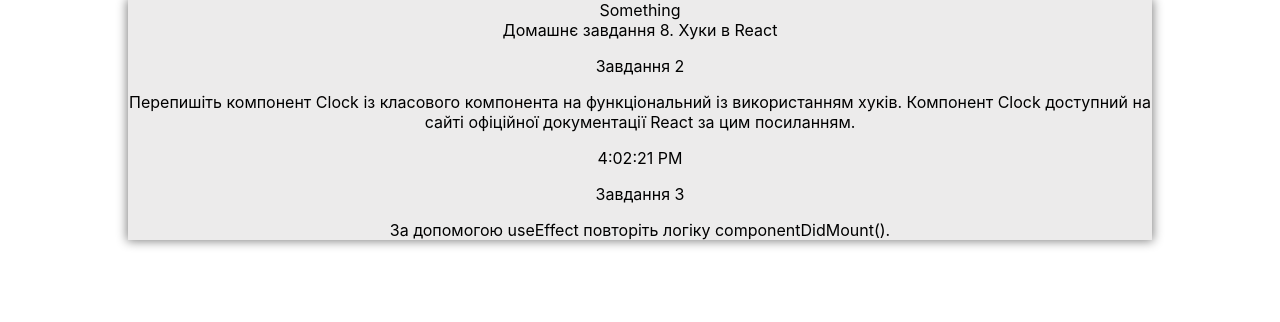
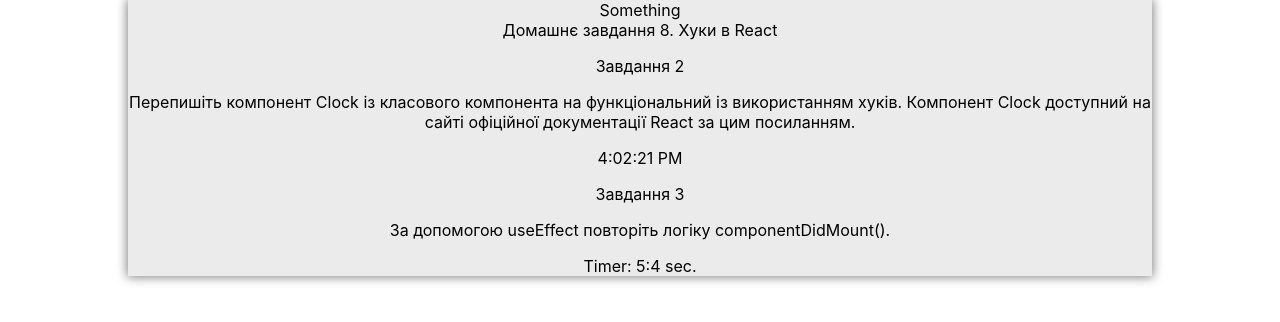
Before and after one commit to SerhiiHats/hw-8-at-react, a React (Create React App) app: page / in a window 1280 px wide. Shown: the top 322 px of the page. Built offline with nearby package versions, Linux system fonts and the light colour scheme.

Commit message:
solution of the secondary task

```diff
--- a/src/components/App/App.js
+++ b/src/components/App/App.js
@@ -1,7 +1,7 @@
 import style from './App.module.scss';
 import Header from "../Header/Header";
-import TitleSection from "../TitleSection/TitleSection";
 import SectionFirst from "../SectionFirst/SectionFirst";
+import SectionSecondary from "../SectionSecondary/SectionSecondary";
 
 function App() {
   return (
@@ -9,6 +9,7 @@ function App() {
       Something
       <Header/>
       <SectionFirst/>
+      <SectionSecondary/>
     </div>
   );
 }
--- a/src/components/SectionFirst/SectionFirst.js
+++ b/src/components/SectionFirst/SectionFirst.js
@@ -1,10 +1,6 @@
 import styles from "./SectionFirst.module.scss";
-
 import React from 'react';
-import titleSectionReduser from "../TitleSection/titleSectionReduser";
 import {useSelector} from "react-redux";
-import store from "../../redux/configStore";
-import {initialStore} from "../../redux/initialStore";
 import TitleSection from "../TitleSection/TitleSection";
 import Clock from "../Clock/Clock";
 
@@ -14,7 +10,6 @@ const SectionFirst = () => {
     <div>
       <TitleSection name={sectionTitle.task1.name} description={sectionTitle.task1.description}/>
       <Clock/>
-      <TitleSection name={sectionTitle.task2.name} description={sectionTitle.task2.description}/>
     </div>
   );
 };
--- /dev/null
+++ b/src/components/SectionSecondary/SectionSecondary.js
@@ -0,0 +1,19 @@
+import React, {useEffect, useState} from 'react';
+import {useSelector} from "react-redux";
+import TitleSection from "../TitleSection/TitleSection";
+import Clock from "../Clock/Clock";
+import Timer from "../Timer/Timer";
+
+const SectionSecondary = () => {
+
+  const sectionTitle = useSelector(store => store.sectionTitle);
+
+  return (
+    <div>
+      <TitleSection name={sectionTitle.task2.name} description={sectionTitle.task2.description}/>
+      <Timer/>
+    </div>
+  );
+};
+
+export default SectionSecondary;
--- /dev/null
+++ b/src/components/Timer/Timer.js
@@ -0,0 +1,21 @@
+import React, {useEffect, useState} from 'react';
+
+const Timer = () => {
+
+  const [timer, setTimer] = useState(0);
+
+  useEffect(() => {
+    setTimeout(() => {
+        setTimer(timer + 1)
+      },
+      100);
+  });
+
+  return (
+    <div>
+      <p>Timer: {`${Math.round(timer / 10)}:${timer % 10}`} sec.</p>
+    </div>
+  );
+};
+
+export default Timer;
```
Also changed, not shown: src/components/SectionSecondary/SectionSecondary.module.scss (added), src/components/Timer/Timer.module.scss (added).
